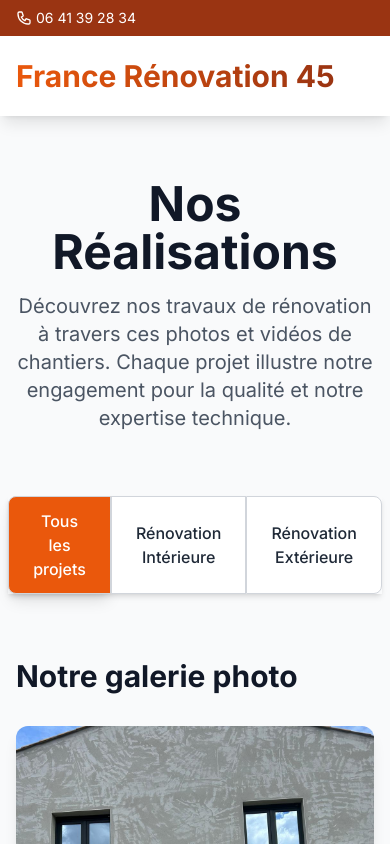
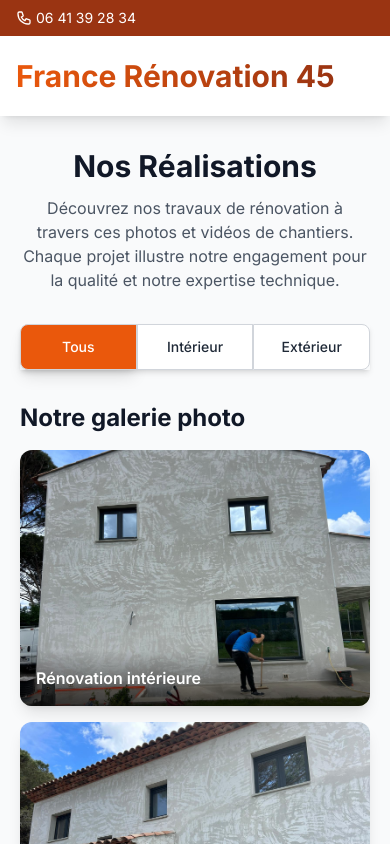
Before and after one commit to wedato/france_renovation, a Next.js app: page /realisations in a window 390 px wide. Shown: the top 844 px of the page. Built offline with nearby package versions, Linux system fonts and the light colour scheme.

Commit message:
feat(realisations): Ajout du modal d'aperçu des images et améliorations responsive

```diff
--- a/src/app/realisations/page.tsx
+++ b/src/app/realisations/page.tsx
@@ -18,6 +18,50 @@ type ImageProject = {
   title: string;
   category: string;
   imagePath: string;
+};
+
+// Modal component for image preview
+const ImageModal = ({
+  isOpen,
+  onClose,
+  imagePath,
+  title
+}: {
+  isOpen: boolean;
+  onClose: () => void;
+  imagePath: string;
+  title: string;
+}) => {
+  if (!isOpen) return null;
+
+  return (
+    <div
+      className="fixed inset-0 bg-black bg-opacity-90 z-50 flex items-center justify-center p-2 sm:p-4"
+      onClick={onClose}
+    >
+      <div className="relative w-full max-h-[95vh] flex flex-col items-center">
+        <button
+          onClick={onClose}
+          className="absolute -top-2 right-0 text-white text-5xl hover:text-gray-300 z-10 p-4"
+          aria-label="Fermer"
+        >
+          ×
+        </button>
+        <div className="relative w-full h-[80vh]">
+          <Image
+            src={imagePath}
+            alt={title}
+            fill
+            sizes="100vw"
+            className="object-contain"
+            onClick={(e) => e.stopPropagation()}
+            priority
+          />
+        </div>
+        <p className="text-white text-lg sm:text-xl mt-2 sm:mt-4 text-center px-4">{title}</p>
+      </div>
+    </div>
+  );
 };
 
 const projects: Project[] = [
@@ -83,6 +127,12 @@ const imageProjects: ImageProject[] = [
     title: "Finitions intérieures",
     category: "renovation_interieure",
     imagePath: "/images/45ec792b-40d8-4aa7-8320-f8199a8dcc4e.JPG"
+  },
+  {
+    id: 7,
+    title: "Vue d'ensemble chantier",
+    category: "renovation_exterieure",
+    imagePath: "/images/baniere.JPG"
   }
 ];
 
@@ -102,17 +152,27 @@ const ProjectMedia = ({ project }: { project: Project }) => {
   );
 };
 
-const ImageProjectCard = ({ project }: { project: ImageProject }) => {
+const ImageProjectCard = ({
+  project,
+  onImageClick
+}: {
+  project: ImageProject;
+  onImageClick: (project: ImageProject) => void;
+}) => {
   return (
-    <div className="relative h-96 bg-gray-100 rounded-xl overflow-hidden shadow-lg">
+    <div
+      className="relative h-64 sm:h-80 md:h-96 bg-gray-100 rounded-xl overflow-hidden shadow-lg cursor-pointer transform transition-transform active:scale-95 hover:scale-105 touch-manipulation"
+      onClick={() => onImageClick(project)}
+    >
       <Image
         src={project.imagePath}
         alt={project.title}
         fill
+        sizes="(max-width: 768px) 100vw, (max-width: 1200px) 50vw, 33vw"
         className="object-cover"
       />
-      <div className="absolute bottom-0 left-0 right-0 bg-gradient-to-t from-black/70 to-transparent p-6">
-        <h3 className="text-xl font-semibold text-white">{project.title}</h3>
+      <div className="absolute bottom-0 left-0 right-0 bg-gradient-to-t from-black/70 to-transparent p-4 sm:p-6">
+        <h3 className="text-base sm:text-xl font-semibold text-white">{project.title}</h3>
       </div>
     </div>
   );
@@ -120,6 +180,7 @@ const ImageProjectCard = ({ project }: { project: ImageProject }) => {
 
 export default function Realisations() {
   const [filter, setFilter] = useState('all');
+  const [selectedImage, setSelectedImage] = useState<ImageProject | null>(null);
 
   const filteredProjects = filter === 'all'
     ? projects
@@ -146,66 +207,77 @@ export default function Realisations() {
   };
 
   return (
-    <div className="min-h-screen py-16 bg-gray-50">
-      <div className="max-w-7xl mx-auto px-4 sm:px-6 lg:px-8">
-        <div className="text-center mb-16">
-          <h1 className="text-5xl font-bold mb-4 text-gray-900">Nos Réalisations</h1>
-          <p className="text-xl text-gray-600 max-w-3xl mx-auto">
+    <div className="min-h-screen py-8 sm:py-16 bg-gray-50">
+      <div className="max-w-7xl mx-auto px-3 sm:px-6 lg:px-8">
+        <div className="text-center mb-8 sm:mb-16">
+          <h1 className="text-3xl sm:text-5xl font-bold mb-3 sm:mb-4 text-gray-900">Nos Réalisations</h1>
+          <p className="text-base sm:text-xl text-gray-600 max-w-3xl mx-auto px-2">
             Découvrez nos travaux de rénovation à travers ces photos et vidéos de chantiers.
             Chaque projet illustre notre engagement pour la qualité et notre expertise technique.
           </p>
         </div>
 
         {/* Filtres */}
-        <div className="flex justify-center mb-16">
-          <div className="inline-flex shadow-md">
+        <div className="flex justify-center mb-8 sm:mb-16 px-2">
+          <div className="inline-flex shadow-md w-full sm:w-auto flex-wrap sm:flex-nowrap">
             <button
               onClick={() => setFilter('all')}
-              className={getButtonClass('all')}
+              className={`${getButtonClass('all')} flex-1 sm:flex-none text-sm sm:text-base`}
             >
-              Tous les projets
+              Tous
             </button>
             <button
               onClick={() => setFilter('renovation_interieure')}
-              className={getButtonClass('renovation_interieure')}
+              className={`${getButtonClass('renovation_interieure')} flex-1 sm:flex-none text-sm sm:text-base`}
             >
-              Rénovation Intérieure
+              Intérieur
             </button>
             <button
               onClick={() => setFilter('renovation_exterieure')}
-              className={getButtonClass('renovation_exterieure')}
+              className={`${getButtonClass('renovation_exterieure')} flex-1 sm:flex-none text-sm sm:text-base`}
             >
-              Rénovation Extérieure
+              Extérieur
             </button>
           </div>
         </div>
 
         {/* Section Photos */}
-        <div className="mb-16">
-          <h2 className="text-3xl font-bold mb-8 text-gray-900">Notre galerie photo</h2>
-          <div className="grid grid-cols-1 md:grid-cols-2 lg:grid-cols-3 gap-8">
+        <div className="mb-8 sm:mb-16">
+          <h2 className="text-2xl sm:text-3xl font-bold mb-4 sm:mb-8 text-gray-900 px-2">Notre galerie photo</h2>
+          <div className="grid grid-cols-1 sm:grid-cols-2 lg:grid-cols-3 gap-4 sm:gap-8 px-2">
             {filteredImageProjects.map((project) => (
-              <ImageProjectCard key={project.id} project={project} />
+              <ImageProjectCard
+                key={project.id}
+                project={project}
+                onImageClick={(project) => setSelectedImage(project)}
+              />
             ))}
           </div>
         </div>
 
+        <ImageModal
+          isOpen={selectedImage !== null}
+          onClose={() => setSelectedImage(null)}
+          imagePath={selectedImage?.imagePath || ''}
+          title={selectedImage?.title || ''}
+        />
+
         {/* Section Vidéos */}
-        <div className="mb-16">
-          <h2 className="text-3xl font-bold mb-8 text-gray-900">Nos vidéos de chantier</h2>
-          <div className="grid grid-cols-1 gap-12">
+        <div className="mb-8 sm:mb-16 px-2">
+          <h2 className="text-2xl sm:text-3xl font-bold mb-4 sm:mb-8 text-gray-900">Nos vidéos de chantier</h2>
+          <div className="grid grid-cols-1 gap-6 sm:gap-12">
             {filteredProjects.map((project) => (
               <div key={project.id} className="bg-white rounded-xl shadow-2xl overflow-hidden transform transition-all duration-300 hover:scale-[1.02]">
                 <ProjectMedia project={project} />
-                <div className="p-8">
-                  <h3 className="text-2xl font-bold mb-4 text-gray-900">{project.title}</h3>
-                  <p className="text-gray-600 text-lg mb-6">{project.description}</p>
+                <div className="p-4 sm:p-8">
+                  <h3 className="text-xl sm:text-2xl font-bold mb-2 sm:mb-4 text-gray-900">{project.title}</h3>
+                  <p className="text-base sm:text-lg text-gray-600 mb-4 sm:mb-6">{project.description}</p>
                   <Link
                     href="/contact"
-                    className="inline-flex items-center px-6 py-3 bg-orange-600 text-white font-semibold rounded-lg hover:bg-orange-700 transition-colors"
+                    className="inline-flex items-center px-4 sm:px-6 py-2 sm:py-3 bg-orange-600 text-white font-semibold rounded-lg hover:bg-orange-700 transition-colors text-sm sm:text-base"
                   >
-                    Demander un devis pour un projet similaire
-                    <svg className="ml-2 w-5 h-5" fill="none" stroke="currentColor" viewBox="0 0 24 24">
+                    Demander un devis
+                    <svg className="ml-2 w-4 h-4 sm:w-5 sm:h-5" fill="none" stroke="currentColor" viewBox="0 0 24 24">
                       <path strokeLinecap="round" strokeLinejoin="round" strokeWidth={2} d="M17 8l4 4m0 0l-4 4m4-4H3" />
                     </svg>
                   </Link>
@@ -216,19 +288,19 @@ export default function Realisations() {
         </div>
 
         {/* Call to Action */}
-        <div className="mt-20 text-center bg-gradient-to-r from-orange-600 to-red-600 rounded-2xl p-12 shadow-xl">
-          <h2 className="text-3xl font-bold mb-4 text-white">
+        <div className="mt-12 sm:mt-20 text-center bg-gradient-to-r from-orange-600 to-red-600 rounded-2xl p-6 sm:p-12 shadow-xl mx-2">
+          <h2 className="text-2xl sm:text-3xl font-bold mb-3 sm:mb-4 text-white">
             Vous avez un projet de rénovation en tête ?
           </h2>
-          <p className="text-xl text-orange-50 mb-8">
+          <p className="text-lg sm:text-xl text-orange-50 mb-6 sm:mb-8">
             Contactez-nous pour une étude personnalisée de votre projet
           </p>
           <Link
             href="/contact"
-            className="inline-flex items-center px-8 py-4 bg-white text-orange-600 text-lg font-bold rounded-lg hover:bg-orange-50 transition-colors shadow-lg"
+            className="inline-flex items-center px-6 sm:px-8 py-3 sm:py-4 bg-white text-orange-600 text-base sm:text-lg font-bold rounded-lg hover:bg-orange-50 transition-colors shadow-lg"
           >
             Obtenir un devis gratuit
-            <svg className="ml-2 w-6 h-6" fill="none" stroke="currentColor" viewBox="0 0 24 24">
+            <svg className="ml-2 w-5 h-5 sm:w-6 sm:h-6" fill="none" stroke="currentColor" viewBox="0 0 24 24">
               <path strokeLinecap="round" strokeLinejoin="round" strokeWidth={2} d="M17 8l4 4m0 0l-4 4m4-4H3" />
             </svg>
           </Link>
```
